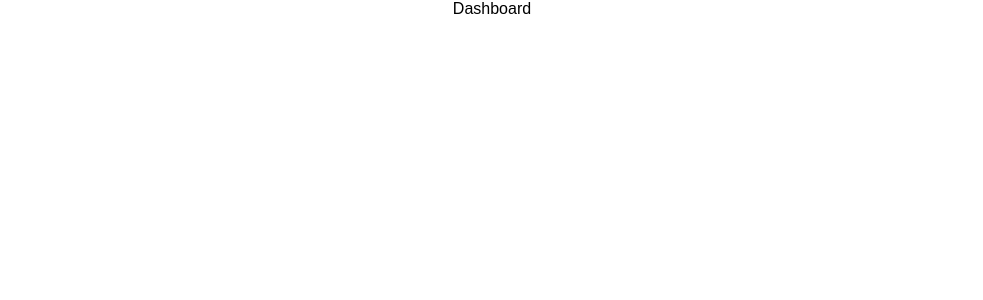
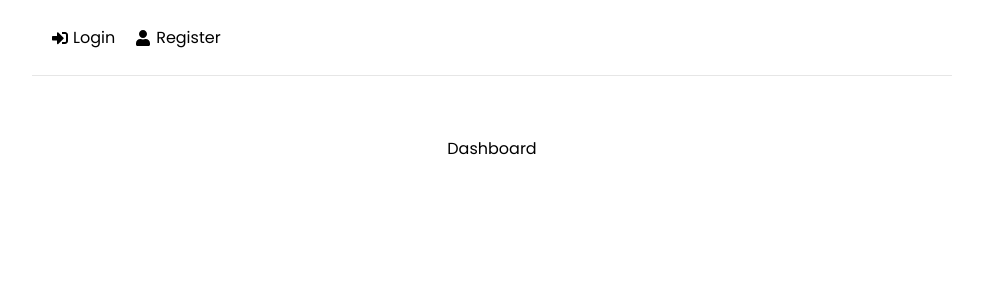
Before and after one commit to Collinswarui/Rest-Api, a React (Create React App) app in the folder frontend/: page / in a window 1280 px wide. Shown: the top 300 px of the page, without its empty margins (148-1131 px from the left). Built offline with nearby package versions, Linux system fonts and the light colour scheme.

Commit message:
added a header to my application

```diff
--- a/frontend/package.json
+++ b/frontend/package.json
@@ -9,6 +9,7 @@
     "@testing-library/user-event": "^14.5.1",
     "react": "^18.2.0",
     "react-dom": "^18.2.0",
+    "react-icons": "^4.11.0",
     "react-redux": "^8.1.3",
     "react-router-dom": "^6.17.0",
     "react-scripts": "5.0.1",
--- a/frontend/src/App.js
+++ b/frontend/src/App.js
@@ -1,4 +1,5 @@
 import { BrowserRouter as Router, Routes, Route } from 'react-router-dom'
+import Header from './components/Header';
 import Dashboard from './pages/Dashboard';
 import Login from './pages/Login';
 import Register from './pages/Register';
@@ -9,6 +10,7 @@ function App() {
     <>
      <Router>
       <div className='container'>
+        <Header />
         <Routes>
         <Route path='/' element={<Dashboard />} />
         <Route path='/login' element={<Login />} />
--- /dev/null
+++ b/frontend/src/components/Header.jsx
@@ -0,0 +1,25 @@
+import { FaSignInAlt, FaSignOutAlt, FaUser} from 'react-icons/fa'
+import { Link } from 'react-router-dom'
+
+function Header() {
+  return (
+    <header className='header'>
+        <div className="logo">
+            <ul>
+                <li>
+                    <Link to='/login'>
+                        <FaSignInAlt /> Login
+                    </Link>
+                </li>
+                <li>
+                    <Link to='/register'>
+                        <FaUser /> Register
+                    </Link>
+                </li>
+            </ul>
+        </div>
+    </header>
+  )
+}
+
+export default Header
--- a/frontend/src/index.css
+++ b/frontend/src/index.css
@@ -7,7 +7,7 @@
 }
 
 body {
-    font-family: 'Popins', sans-serif;
+  font-family: 'Poppins', sans-serif;
   height: 100vh;
 }
 
@@ -42,3 +42,174 @@ h3 {
   padding: 0 20px;
   text-align: center;
 }
+
+.header {
+  display: flex;
+  justify-content: space-between;
+  align-items: center;
+  padding: 20px 0;
+  border-bottom: 1px solid #e6e6e6;
+  margin-bottom: 60px;
+}
+
+.header ul {
+  display: flex;
+  align-items: center;
+  justify-content: space-between;
+}
+
+.header ul li {
+  margin-left: 20px;
+}
+
+.header ul li a {
+  display: flex;
+  align-items: center;
+}
+
+.header ul li a:hover {
+  color: #777;
+}
+
+.header ul li a svg {
+  margin-right: 5px;
+}
+
+.heading {
+  font-size: 2rem;
+  font-weight: 700;
+  margin-bottom: 50px;
+  padding: 0 20px;
+}
+
+.heading p {
+  color: #828282;
+}
+
+.goals {
+  display: grid;
+  grid-template-columns: repeat(2, 1fr);
+  gap: 10px;
+}
+
+.goal {
+  background-color: #f4f4f4;
+  margin: 10px 0;
+  padding: 20px 0 10px;
+  position: relative;
+}
+
+.goal .close {
+  position: absolute;
+  top: 10px;
+  right: 15px;
+  cursor: pointer;
+  border: none;
+  background: none;
+}
+
+.form,
+.content {
+  width: 70%;
+  margin: 0 auto;
+}
+
+.form-group {
+  margin-bottom: 10px;
+}
+
+.form-group input,
+.form-group textarea,
+.form-group select {
+  width: 100%;
+  padding: 10px;
+  border: 1px solid #e6e6e6;
+  border-radius: 5px;
+  margin-bottom: 10px;
+  font-family: inherit;
+}
+
+.form-group label {
+  text-align: left;
+  display: block;
+  margin: 0 0 5px 3px;
+}
+
+.btn {
+  padding: 10px 20px;
+  border: 1px solid #000;
+  border-radius: 5px;
+  background: #000;
+  color: #fff;
+  font-size: 16px;
+  font-weight: 700;
+  cursor: pointer;
+  text-align: center;
+  appearance: button;
+  display: flex;
+  align-items: center;
+  justify-content: center;
+}
+
+.btn svg {
+  margin-right: 8px;
+}
+
+.btn-reverse {
+  background: #fff;
+  color: #000;
+}
+
+.btn-block {
+  width: 100%;
+  margin-bottom: 20px;
+}
+
+.btn:hover {
+  transform: scale(0.98);
+}
+
+.loadingSpinnerContainer {
+  position: fixed;
+  top: 0;
+  right: 0;
+  bottom: 0;
+  left: 0;
+  background-color: rgba(0, 0, 0, 0.5);
+  z-index: 5000;
+  display: flex;
+  justify-content: center;
+  align-items: center;
+}
+
+.loadingSpinner {
+  width: 64px;
+  height: 64px;
+  border: 8px solid;
+  border-color: #000 transparent #555 transparent;
+  border-radius: 50%;
+  animation: spin 1.2s linear infinite;
+}
+
+@keyframes spin {
+  0% {
+    transform: rotate(0deg);
+  }
+  100% {
+    transform: rotate(360deg);
+  }
+}
+
+@media (max-width: 600px) {
+  .form {
+    width: 90%;
+  }
+
+  .heading h1 {
+    font-size: 2rem;
+  }
+
+  .heading p {
+    font-size: 1.5rem;
+  }
+}
```
Also changed, not shown: 1 other file (tests, documents, lock files or other folders). Lines whose indentation alone changed are shown as unchanged.
